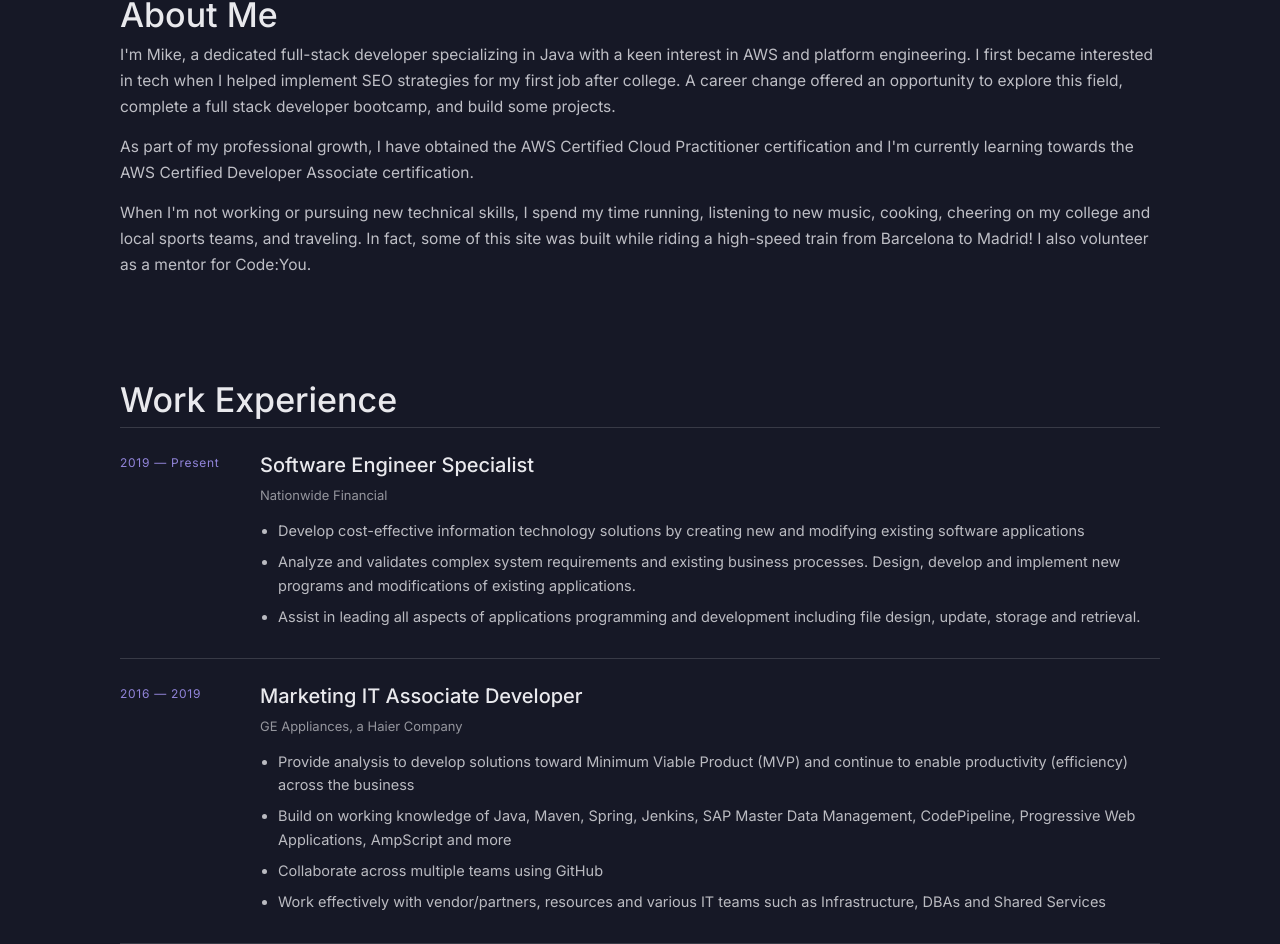
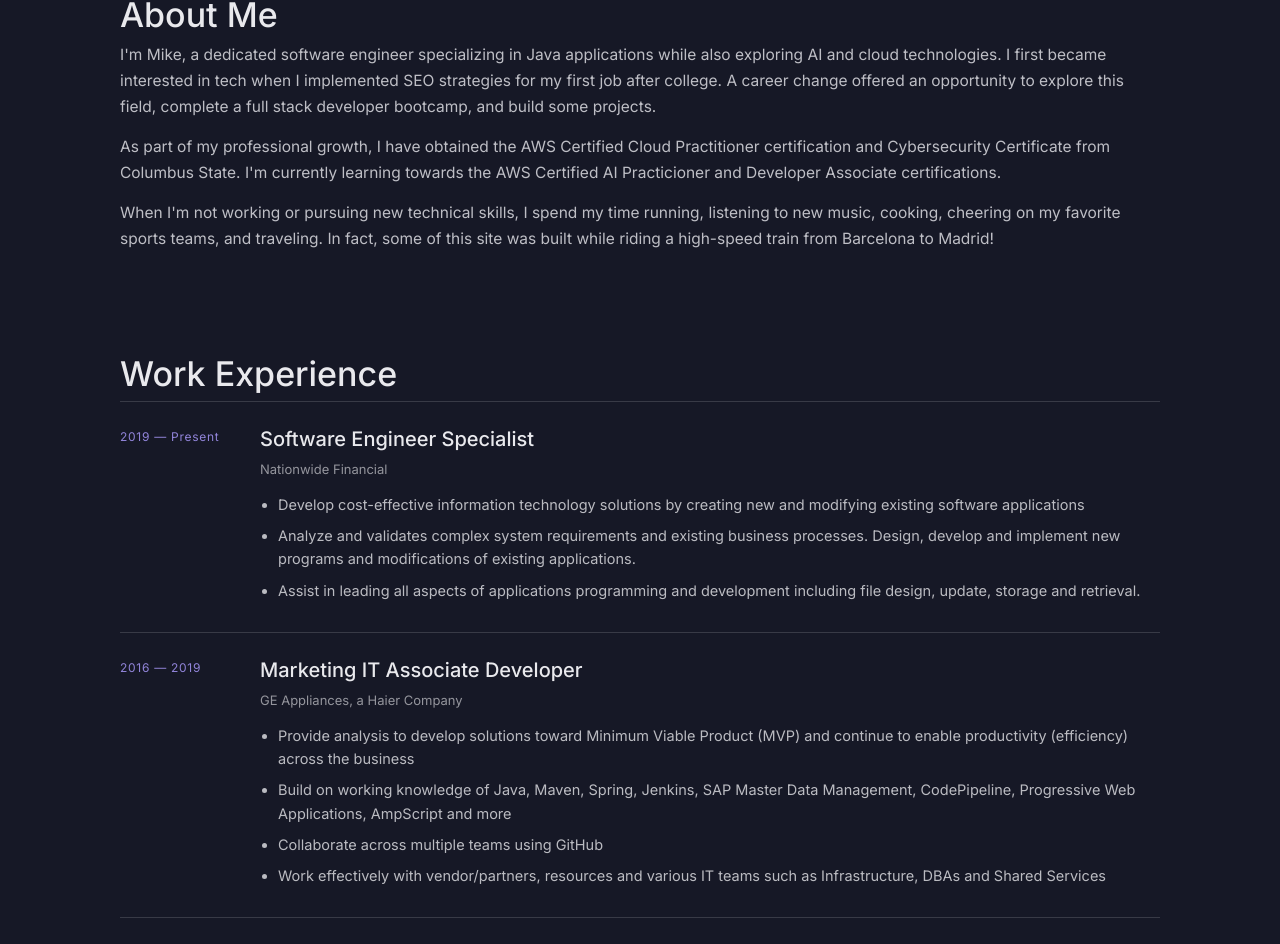
Before and after one commit to mikesheehy/mikesheehy.github.io, a Next.js app: page / in a window 1280 px wide. Shown: the part 673-1617 px from the top of the page. Built offline with nearby package versions, Linux system fonts and the light colour scheme; no server answers.

Commit message:
update about content

```diff
--- a/app/page.tsx
+++ b/app/page.tsx
@@ -116,7 +116,7 @@ const WORK_HISTORY = [
     ],
   },
   {
-    role: "Product Designer.Net Apprentice",
+    role: ".Net Apprentice",
     company: "The Software Guild",
     time: "2016",
     detail: [
@@ -169,9 +169,9 @@ export default async function Home() {
           <section id="about">
             <h2>About Me</h2>
             <div className="prose">
-              <p>I&apos;m Mike, a dedicated full-stack developer specializing in Java with a keen interest in AWS and platform engineering. I first became interested in tech when I helped implement SEO strategies for my first job after college. A career change offered an opportunity to explore this field, complete a full stack developer bootcamp, and build some projects.</p>
-              <p>As part of my professional growth, I have obtained the AWS Certified Cloud Practitioner certification and I&apos;m currently learning towards the AWS Certified Developer Associate certification.</p>
-              <p>When I&apos;m not working or pursuing new technical skills, I spend my time running, listening to new music, cooking, cheering on my college and local sports teams, and traveling. In fact, some of this site was built while riding a high-speed train from Barcelona to Madrid! I also volunteer as a mentor for Code:You.</p>
+              <p>I&apos;m Mike, a dedicated software engineer specializing in Java applications while also exploring AI and cloud technologies. I first became interested in tech when I implemented SEO strategies for my first job after college. A career change offered an opportunity to explore this field, complete a full stack developer bootcamp, and build some projects.</p>
+              <p>As part of my professional growth, I have obtained the AWS Certified Cloud Practitioner certification and Cybersecurity Certificate from Columbus State. I&apos;m currently learning towards the AWS Certified AI Practicioner and Developer Associate certifications.</p>
+              <p>When I&apos;m not working or pursuing new technical skills, I spend my time running, listening to new music, cooking, cheering on my favorite sports teams, and traveling. In fact, some of this site was built while riding a high-speed train from Barcelona to Madrid!</p>
             </div>
           </section>
 
```
